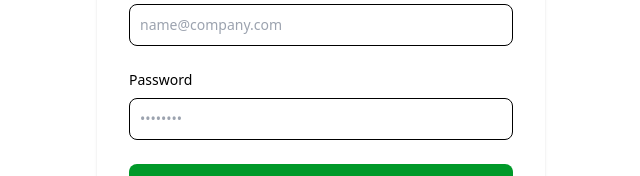
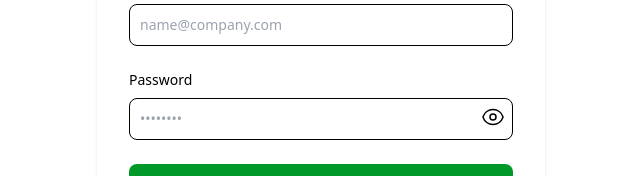
Before and after one commit to Facu-J-Boy/ToDo-App, a React (Create React App) app in the folder client/: page /signup in a window 1280 px wide. Shown: the part 340-516 px from the top of the page, without its empty margins (319-959 px from the left). Built offline with nearby package versions, Linux system fonts and the light colour scheme; no server answers; a web font is replaced by a local one.

Commit message:
signup with email input password visibility

```diff
--- a/client/src/components/SignUpWithEmail.tsx
+++ b/client/src/components/SignUpWithEmail.tsx
@@ -8,6 +8,7 @@
     const [password, setPassword] = useState('');
     const [emailError, setEmailError] = useState(false);
     const [passwordError, setPasswordError] = useState(false);
+    const [showPassword, setShowPassword] = useState(false);
 
     console.log('password: ', password);
 
@@ -35,6 +36,10 @@
   }
 
   const isDisabled = !validatePassword(password) || !validateEmail(email);
+
+  const togglePasswordVisibility = () => {
+    setShowPassword(!showPassword);
+  };
 
     const handleSignUp = async () => {
         try {
@@ -76,20 +81,38 @@
                         onInput={handleEmailChange} />
                         {emailError && <p className="text-red font-medium">Please enter a valid email.</p>}
                     </div>
-                    <div>
+                    <div className='relative'>
                         <label htmlFor="password" className="block mb-2 text-sm font-medium text-gray-900 dark:text-white">Password</label>
                         <input
-                        type="password"
+                        type={showPassword ? 'text' : 'password'}
                         name="password"
                         id="password"
                         placeholder="••••••••"
                         className={
                           passwordError?
-                          "border-solid border-2 border-red rounded-lg p-2.5 w-full mb-5"
+                          "relative focus:outline-none border-solid border-2 border-red rounded-lg p-2.5 w-full mb-5 bg-gray-50 border border-gray-300 text-gray-900 sm:text-sm rounded-lg focus:ring-primary-600 focus:border-primary-600 block w-full p-2.5 dark:bg-gray-700 dark:border-gray-600 dark:placeholder-gray-400 dark:text-white dark:focus:ring-blue-500 dark:focus:border-blue-500"
                           :
-                          "bg-gray-50 border border-gray-300 text-gray-900 sm:text-sm rounded-lg focus:ring-primary-600 focus:border-primary-600 block w-full p-2.5 dark:bg-gray-700 dark:border-gray-600 dark:placeholder-gray-400 dark:text-white dark:focus:ring-blue-500 dark:focus:border-blue-500"}
+                          "relative focus:outline-none bg-gray-50 border border-gray-300 text-gray-900 sm:text-sm rounded-lg focus:ring-primary-600 focus:border-primary-600 block w-full p-2.5 dark:bg-gray-700 dark:border-gray-600 dark:placeholder-gray-400 dark:text-white dark:focus:ring-blue-500 dark:focus:border-blue-500"}
                         value={password}
                         onInput={handlePasswordChange} />
+                        <button
+                        type="button"
+                        onClick={togglePasswordVisibility}
+                        className={
+                          passwordError?
+                          "absolute top-1/2 right-2 transform -translate-y-5 text-gray-500 hover:text-gray-700"
+                        :
+                          "absolute top-1/2 right-2 transform -translate-y-0 text-gray-500 hover:text-gray-700"}
+                        >{showPassword ?
+                          <svg xmlns="http://www.w3.org/2000/svg" fill="none" viewBox="0 0 24 24" strokeWidth={1.5} stroke="currentColor" className="w-6 h-6">
+                            <path strokeLinecap="round" strokeLinejoin="round" d="M3.98 8.223A10.477 10.477 0 001.934 12C3.226 16.338 7.244 19.5 12 19.5c.993 0 1.953-.138 2.863-.395M6.228 6.228A10.45 10.45 0 0112 4.5c4.756 0 8.773 3.162 10.065 7.498a10.523 10.523 0 01-4.293 5.774M6.228 6.228L3 3m3.228 3.228l3.65 3.65m7.894 7.894L21 21m-3.228-3.228l-3.65-3.65m0 0a3 3 0 10-4.243-4.243m4.242 4.242L9.88 9.88" />
+                          </svg>
+                          :
+                          <svg xmlns="http://www.w3.org/2000/svg" fill="none" viewBox="0 0 24 24" strokeWidth={1.5} stroke="currentColor" className="w-6 h-6">
+                            <path strokeLinecap="round" strokeLinejoin="round" d="M2.036 12.322a1.012 1.012 0 010-.639C3.423 7.51 7.36 4.5 12 4.5c4.638 0 8.573 3.007 9.963 7.178.07.207.07.431 0 .639C20.577 16.49 16.64 19.5 12 19.5c-4.638 0-8.573-3.007-9.963-7.178z" />
+                          <path strokeLinecap="round" strokeLinejoin="round" d="M15 12a3 3 0 11-6 0 3 3 0 016 0z" />
+                      </svg>
+                      }</button>
                         {passwordError && <p className="text-red font-medium">Min 6 characters.</p>}
                     </div>
                     <button type="submit"
```
